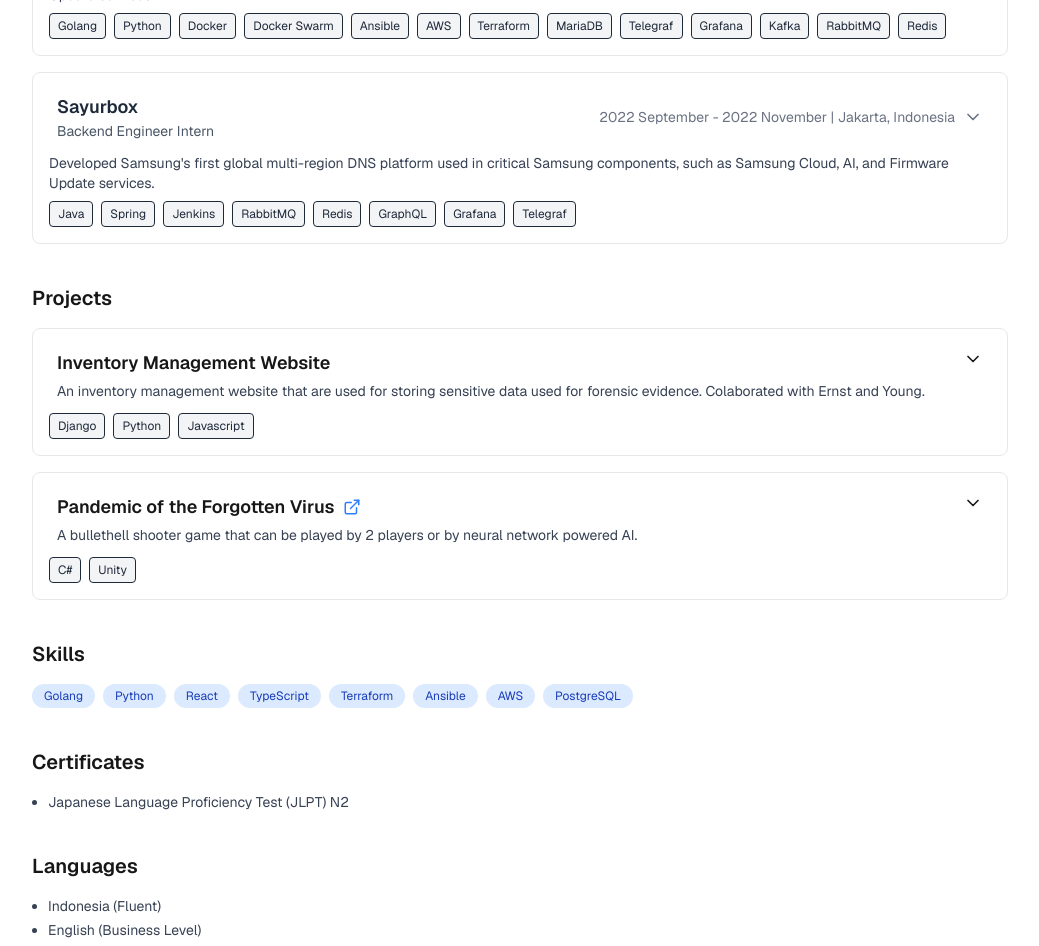
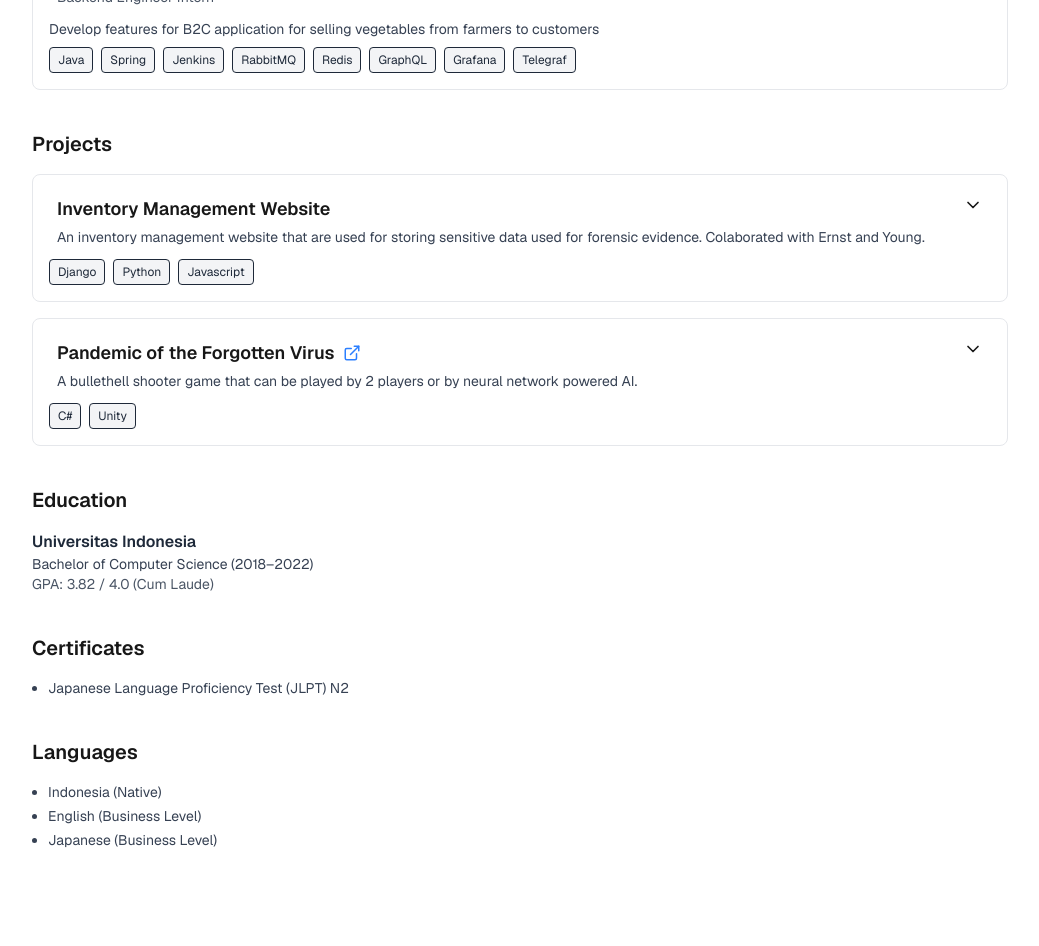
Before and after one commit to racendol/racendol.github.io, a Next.js app: page / in a window 1280 px wide. Shown: the part 700-1646 px from the top of the page, without its empty margins (120-1159 px from the left). After the commit the page ends 1614 px from the top, so only its background shows below. Built offline with nearby package versions, Linux system fonts and the light colour scheme.

Commit message:
[WIP] all around refactor

```diff
--- a/src/app/portofolio.tsx
+++ b/src/app/portofolio.tsx
@@ -3,7 +3,6 @@ import { ChevronDown, ChevronUp, ExternalLink } from "lucide-react";
 
 const Portfolio: React.FC = () => {
   const [lang, setLang] = useState<"en" | "jp">("en");
-
   const toggleLang = () => setLang(lang === "en" ? "jp" : "en");
   const t = (en: string, jp: string) => (lang === "en" ? en : jp);
 
@@ -13,103 +12,6 @@ const Portfolio: React.FC = () => {
     github: "https://github.com/racendol",
     linkedin: "https://linkedin.com/in/rocky-arkan-951a45129"
   };
-
-  const experience = [
-    {
-        company: t("Tomato Co. Ltd.","株式会社トマト"),
-        position: t("Software Engineer", "ソフトウェアエンジニア"),
-        location: t("Tokyo, Japan", "東京、日本"),
-        period: t("2025 April - Present", "2025年4月 - 現在"),
-        description: t(
-          "Developed Samsung's first global multi-region DNS platform used in critical Samsung components, such as Samsung Cloud, AI, and Firmware Update services.",
-          "Samsung Cloud、AI、ファームウェアアップデートで使用されるグローバルDNSプラットフォームの開発。"
-        ),
-        techStack: ["Java", "Angular", "React", "Typescript"],
-        details: [
-          t("Maintained a DNS platform used by internal Samsung projects.", "社内プロジェクトで使用されるDNSプラットフォームの運用・保守。"),
-          t("Supported multi-region deployments with async replication and routing (healthcheck, region-based, latency).", "非同期レプリケーションとルーティング(ヘルスチェック、リージョン、レイテンシー)を備えたマルチリージョン展開。"),
-          t("Refactored backend to improve performance 2.5x and upgraded health checkers to 500x using multithreaded caching.", "バックエンドのリファクタリングで2.5倍のパフォーマンス改善、マルチスレッド化によりヘルスチェックを500倍高速化。"),
-          t("Created a chain-resolving DNS alias record feature allowing conditional resolutions like health or region.", "条件付き解決が可能なチェーン型DNSエイリアス機能を開発。"),
-          t("Became primary bug resolver for legacy Python2 services, praised by leadership.", "レガシーなPython2プロジェクトのバグ修正で評価され、リーダーから信頼獲得。"),
-          t("Contributed to PowerDNS open source project.", "PowerDNSオープンソースへの貢献。")
-        ],
-      achivements: [
-
-      ],
-    },
-    {
-      company: "Samsung Research and Development Institute Indonesia",
-      position: t("Backend Engineer", "バックエンドエンジニア"),
-      location: t("Jakarta, Indonesia", "ジャカルタ、インドネシア"),
-      period: t("2022 September - 2025 April", "2022年9月 - 2025年4月"),
-      description: t(
-        "Developed Samsung's first global multi-region DNS platform used in critical Samsung components, such as Samsung Cloud, AI, and Firmware Update services.",
-        "Samsung Cloud、AI、ファームウェアアップデートで使用されるグローバルDNSプラットフォームの開発。"
-      ),
-      techStack: ["Golang", "Python", "Docker", "Docker Swarm", "Ansible", "AWS", "Terraform", "MariaDB", "Telegraf", "Grafana", "Kafka", "RabbitMQ", "Redis"],
-      details: [
-        t("Maintained a DNS platform used by internal Samsung projects.", "社内プロジェクトで使用されるDNSプラットフォームの運用・保守。"),
-        t("Supported multi-region deployments with async replication and routing (healthcheck, region-based, latency).", "非同期レプリケーションとルーティング(ヘルスチェック、リージョン、レイテンシー)を備えたマルチリージョン展開。"),
-        t("Refactored backend to improve performance 2.5x and upgraded health checkers to 500x using multithreaded caching.", "バックエンドのリファクタリングで2.5倍のパフォーマンス改善、マルチスレッド化によりヘルスチェックを500倍高速化。"),
-        t("Created a chain-resolving DNS alias record feature allowing conditional resolutions like health or region.", "条件付き解決が可能なチェーン型DNSエイリアス機能を開発。"),
-        t("Became primary bug resolver for legacy Python2 services, praised by leadership.", "レガシーなPython2プロジェクトのバグ修正で評価され、リーダーから信頼獲得。"),
-        t("Contributed to PowerDNS open source project.", "PowerDNSオープンソースへの貢献。")
-      ],
-    achivements: [
-
-    ],
-    },
-    {
-    company: "Sayurbox",
-    position: t("Backend Engineer Intern", "バックエンドエンジニアインターン"),
-    location: t("Jakarta, Indonesia", "ジャカルタ、インドネシア"),
-    period: t("2022 September - 2022 November", "2022年9月 - 2022年11月"),
-    description: t(
-        "Developed Samsung's first global multi-region DNS platform used in critical Samsung components, such as Samsung Cloud, AI, and Firmware Update services.",
-        "Samsung Cloud、AI、ファームウェアアップデートで使用されるグローバルDNSプラットフォームの開発。"
-    ),
-    techStack: ["Java", "Spring", "Jenkins", "RabbitMQ", "Redis", "GraphQL", "Grafana", "Telegraf"],
-    details: [
-        t("Maintained a DNS platform used by internal Samsung projects.", "社内プロジェクトで使用されるDNSプラットフォームの運用・保守。"),
-        t("Supported multi-region deployments with async replication and routing (healthcheck, region-based, latency).", "非同期レプリケーションとルーティング(ヘルスチェック、リージョン、レイテンシー)を備えたマルチリージョン展開。"),
-        t("Refactored backend to improve performance 2.5x and upgraded health checkers to 500x using multithreaded caching.", "バックエンドのリファクタリングで2.5倍のパフォーマンス改善、マルチスレッド化によりヘルスチェックを500倍高速化。"),
-        t("Created a chain-resolving DNS alias record feature allowing conditional resolutions like health or region.", "条件付き解決が可能なチェーン型DNSエイリアス機能を開発。"),
-        t("Became primary bug resolver for legacy Python2 services, praised by leadership.", "レガシーなPython2プロジェクトのバグ修正で評価され、リーダーから信頼獲得。"),
-        t("Contributed to PowerDNS open source project.", "PowerDNSオープンソースへの貢献。")
-    ],
-    achivements: [
-
-    ],
-    }
-  ];
-
-  const projects = [
-    {
-        id: "s1",
-      title: t("Inventory Management Website", "資産管理システム"),
-      description:
-       t("An inventory management website that are used for storing sensitive data used for forensic evidence. Colaborated with Ernst and Young.",
-        "ReactとTailwind CSSで構築した個人ポートフォリオ。"),
-      techStack: ["Django", "Python", "Javascript"],
-      link: "",
-      details: [
-        t("Responsive design and theme toggling.", "レスポンシブデザインとテーマの切り替え。"),
-        t("Hosted on GitHub Pages.", "GitHub Pagesにホスト。")
-      ],
-    },
-    {
-    id: "s2",
-      title: "Pandemic of the Forgotten Virus",
-      description: t("A bullethell shooter game that can be played by 2 players or by neural network powered AI.", ""),
-      techStack: ["C#", "Unity"],
-      link: "https://eaglescommander.itch.io/pandemic-of-the-forgotten-virus?trk=public_profile_project-button",
-      details: [
-        t("Developed the main shooting gameplay part and shooting pattern.", "静的サイト生成を使用。"),
-        t("Idealize the pattern for the boss special attacks.", "i18nによる言語切り替えを統合。"),
-        t("Helped the training for the AI model.", "i18nによる言語切り替えを統合。")
-      ]
-    }
-  ];
 
   const education = [
     {
@@ -125,9 +27,9 @@ const Portfolio: React.FC = () => {
   ];
 
   const languageSkills = [
-    t("Indonesia (Fluent)", "インドネシア語（流暢）"),
+    t("Indonesia (Native)", "インドネシア語（ネイティブレベル）"),
     t("English (Business Level)", "英語（ビジネスレベル）"),
-    t("Japanese (Conversational Level)", "日本語（日常会話レベル）")
+    t("Japanese (Business Level)", "日本語（ビジネスレベル）")
   ];
 
   const skills = ["Golang", "Python", "React", "TypeScript", "Terraform", "Ansible", "AWS", "PostgreSQL"];
@@ -158,6 +60,24 @@ const Portfolio: React.FC = () => {
         </ul>
       </section>
 
+      {/* Experience */}
+      <section className="mb-10">
+        <h2 className="text-xl font-semibold mb-4">{t("Experience", "職務経歴")}</h2>
+        <Experiences t={t} />
+      </section>
+
+      {/* Projects */}
+      <section className="mb-10">
+        <h2 className="text-xl font-semibold mb-4">{t("Projects", "プロジェクト")}</h2>
+        <Projects t={t} />
+      </section>
+
+      {/* Skills */}
+      {/* <section className="mb-10">
+        <h2 className="text-xl font-semibold mb-4">{t("Skills", "スキル")}</h2>
+        <Skills skills={skills} />
+      </section> */}
+
       {/* Education */}
       <section className="mb-10">
         <h2 className="text-xl font-semibold mb-4">{t("Education", "学歴")}</h2>
@@ -168,24 +88,6 @@ const Portfolio: React.FC = () => {
             <p className="text-sm text-gray-600">GPA: {edu.gpa}</p>
           </div>
         ))}
-      </section>
-
-      {/* Experience */}
-      <section className="mb-10">
-        <h2 className="text-xl font-semibold mb-4">{t("Experience", "職務経歴")}</h2>
-        <Experiences experience={experience} />
-      </section>
-
-      {/* Projects */}
-      <section className="mb-10">
-        <h2 className="text-xl font-semibold mb-4">{t("Projects", "プロジェクト")}</h2>
-        <Projects projects={projects} />
-      </section>
-
-      {/* Skills */}
-      <section className="mb-10">
-        <h2 className="text-xl font-semibold mb-4">{t("Skills", "スキル")}</h2>
-        <Skills skills={skills} />
       </section>
 
       {/* Certificates */}
@@ -229,22 +131,46 @@ function Skills(props: {skills: string[]}) {
   </div>
 }
 
-function Projects(props: {projects: {
-    id: string,
-    title: string,
-    techStack: string[],
-    description: string,
-    link: string,
-    details: string[]
-}[]}) {
+function Projects(props:
+   {
+    t: (en: string, jp: string) => string,
+    }) {
     const [expandedProject, setExpandedProject] = useState<string | null>(null);
+    const t = props.t
+    const projects = [
+      {
+          id: "s1",
+        title: t("Inventory Management Website", "資産管理システム"),
+        description:
+        t("An inventory management website that are used for storing sensitive data used for forensic evidence. Colaborated with Ernst and Young.",
+          "ReactとTailwind CSSで構築した個人ポートフォリオ。"),
+        techStack: ["Django", "Python", "Javascript"],
+        link: "",
+        details: [
+          t("Responsive design and theme toggling.", "レスポンシブデザインとテーマの切り替え。"),
+          t("Hosted on GitHub Pages.", "GitHub Pagesにホスト。")
+        ],
+      },
+      {
+      id: "s2",
+        title: "Pandemic of the Forgotten Virus",
+        description: t("A bullethell shooter game that can be played by 2 players or by neural network powered AI.", ""),
+        techStack: ["C#", "Unity"],
+        link: "https://eaglescommander.itch.io/pandemic-of-the-forgotten-virus?trk=public_profile_project-button",
+        details: [
+          t("Developed the main shooting gameplay part and shooting pattern.", "静的サイト生成を使用。"),
+          t("Idealize the pattern for the boss special attacks.", "i18nによる言語切り替えを統合。"),
+          t("Helped the training for the AI model.", "i18nによる言語切り替えを統合。")
+        ]
+      }
+    ];
 
-    return (<>{props.projects.map((project) => {
+    return (<>{projects.map((project) => {
         const isExpanded = expandedProject === project.id;
         return (
         <div key={project.id} className="mb-4 border border-gray-200 rounded-lg p-4">
         <div
-        className="flex justify-between items-start cursor-pointer hover:bg-gray-50 px-2 py-1 rounded"
+        className="flex justify-between items-start cursor-pointer hover:bg-gray-100 px-2 py-1 rounded"
         onClick={() => setExpandedProject(isExpanded ? null : project.id)}
         >
         <div className="flex-1">
@@ -284,24 +210,82 @@ function Projects(props: {projects: {
     })}</>)
 }
 
-function Experiences(props: {experience: {
-    company: string,
-    position: string,
-    location:string,
-    period: string,
-    description: string,
-    techStack: string[],
-    details: string[],
-    achivements: string[],
-}[]}) {
+function Experiences(props:
+   {
+    t: (en: string, jp: string) => string,
+    }) {
     const [expandedExperience, setExpandedExperience] = useState<number | null>(null);
+    const t = props.t
+    const experience = [
+      {
+          company: t("Tomato Co. Ltd.","株式会社トマト"),
+          position: t("Software Engineer", "ソフトウェアエンジニア"),
+          location: t("Tokyo, Japan", "東京、日本"),
+          period: t("2025 April - Present", "2025年4月 - 現在"),
+          description: t(
+            "Led a team of engineers for developing company's in-house management software",
+            ""
+          ),
+          techStack: ["Java", "Spring", "Angular", "React", "Typescript", "PostgreSQL"],
+          details: [
+            t("Developed fullstack of in-house management system software, using Spring Boot Java as Backend and Angular & React as Frontend",
+              ""),
+            t("Communicate using Japanese and English with team members and managers",""),
+          ],
+        achievements: [
+            t("Led a team of engineers to develop the software as a leader, assign tasks and managing schedule while helping developing the software",
+              ""),
+        ],
+      },
+      {
+        company: "Samsung Research and Development Institute Indonesia",
+        position: t("Backend Engineer", "バックエンドエンジニア"),
+        location: t("Jakarta, Indonesia", "ジャカルタ、インドネシア"),
+        period: t("2022 September - 2025 April", "2022年9月 - 2025年4月"),
+        description: t(
+          "Developed Samsung's first global multi-region DNS platform used in critical Samsung components, such as Samsung Cloud, AI, and Firmware Update services.",
+          "Samsung Cloud、AI、ファームウェアアップデートで使用されるグローバルDNSプラットフォームの開発。"
+        ),
+        techStack: ["Golang", "Python", "Docker", "Docker Swarm", "Ansible", "AWS", "Jenkins","Terraform", "MariaDB", "Telegraf", "Grafana", "Kafka", "RabbitMQ", "Redis"],
+        details: [
+          t("Developed and maintained a DNS platform used by internal Samsung projects.",""),
+          t("Supported multi-region deployments with async replication and routing (healthcheck, region-based, latency).",""),
+          t("Development are focused on performance and high-availability.",""),
+          t("Compatible with AWS CLI and Terraform, can be used by other projects as drop-in replacement for AWS Route53 DNS Service.",""),
+          t("Communicate using Indonesia, and with teams in other regions using English",""),
+        ],
+        achievements: [
+          t("Refactored complex recursive backend algorithm to simple algorithm, increasing performance by 2.5, improving traceability and easir debugging",""),
+          t("Refactored complex recursive backend algorithm to simple algorithm, increasing performance by 2.5, improving traceability and easir debugging",""),
+          t("",""),
+        ],
+      },
+      {
+      company: "Sayurbox",
+      position: t("Backend Engineer Intern", "バックエンドエンジニアインターン"),
+      location: t("Jakarta, Indonesia", "ジャカルタ、インドネシア"),
+      period: t("2022 September - 2022 November", "2022年9月 - 2022年11月"),
+      description: t(
+        "Develop features for B2C application for selling vegetables from farmers to customers",""
+      ),
+      techStack: ["Java", "Spring", "Jenkins", "RabbitMQ", "Redis", "GraphQL", "Grafana", "Telegraf"],
+      details: [
+        t("",""),
+        t("",""),
+      ],
+      achievements: [
+        t("",""),
+        t("",""),
+      ],
+      }
+    ]
 
-    return (<>{props.experience.map((exp, idx) => {
+    return (<>{experience.map((exp, idx) => {
         const isExpanded = expandedExperience === idx;
         return (
           <div key={idx} className="mb-4 border border-gray-200 rounded-lg p-4">
             <div
-              className="flex justify-between items-center cursor-pointer hover:bg-gray-50 px-2 py-1 rounded"
+              className="flex justify-between items-center cursor-pointer hover:bg-gray-100 px-2 py-1 rounded"
               onClick={() => setExpandedExperience(isExpanded ? null : idx)}
             >
               <div>
@@ -320,14 +304,23 @@ function Experiences(props: {experience: {
                   {tech}
                 </span>
               ))}
-              {/* <span className="text-s gap-2">{exp.location}</span> */}
             </div>
             {isExpanded && (
+              <>
+              <h3 className="text-xl font-semibold mb-4">{props.t("Details", "概要")}</h3>
               <ul className="list-disc ml-6 mt-2 text-sm text-gray-700 space-y-1">
                 {exp.details.map((item, i) => (
                   <li key={i}>{item}</li>
                 ))}
               </ul>
+
+              <h3 className="text-xl font-semibold mb-4">{props.t("Achievements", "実績")}</h3>
+              <ul className="list-disc ml-6 mt-2 text-sm text-gray-700 space-y-1">
+                {exp.achievements.map((item, i) => (
+                  <li key={i}>{item}</li>
+                ))}
+              </ul>
+              </>
             )}
           </div>
         );
```
